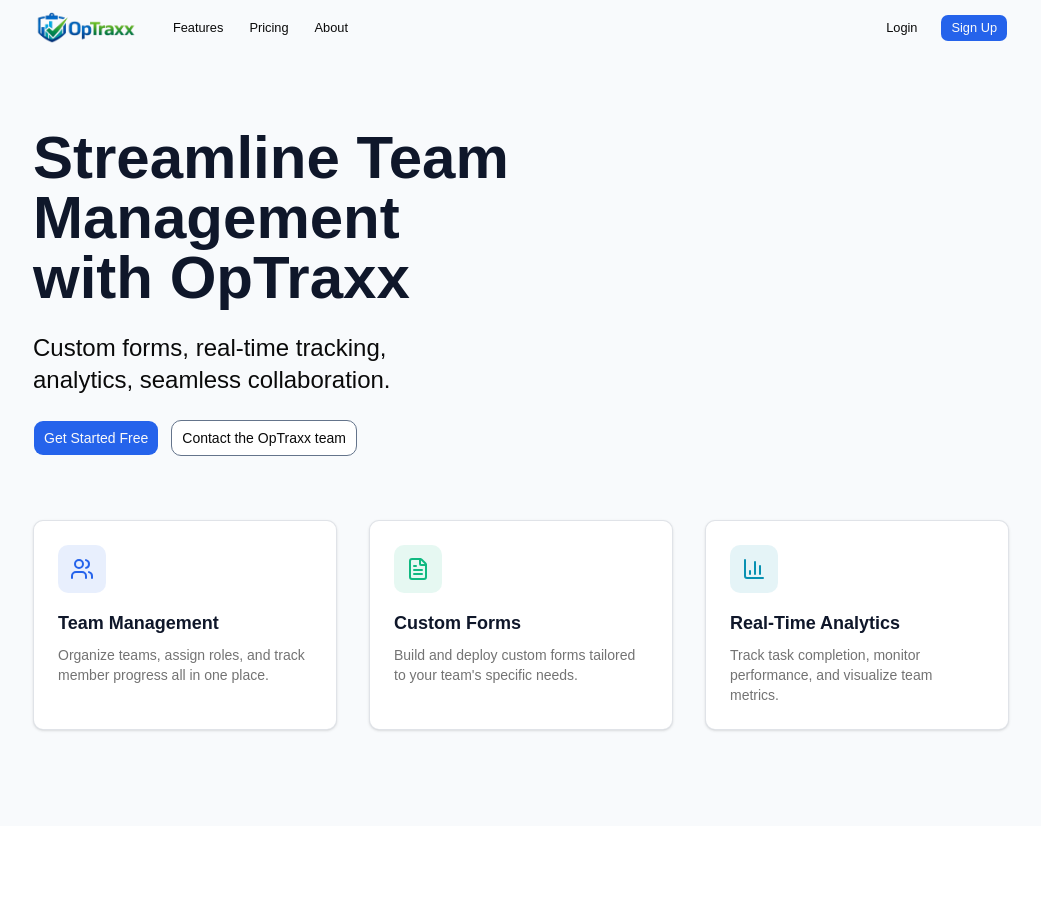
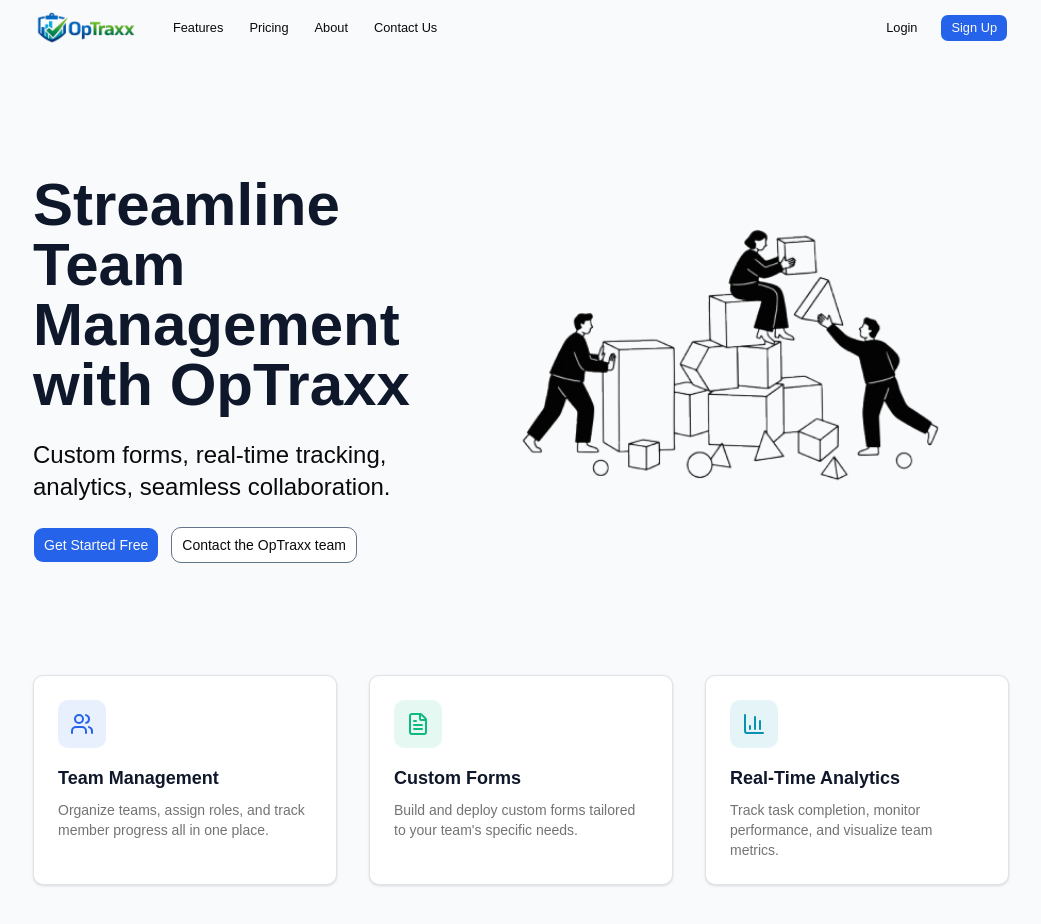
Before and after one commit to zach15james/OpTraxx-public, a React (Vite) app: page / in a window 1280 px wide. Shown: the top 924 px of the page, without its empty margins (119-1160 px from the left). Before the commit the page ends 826 px from the top, so only its background shows below. Built offline with nearby package versions, Linux system fonts and the light colour scheme.

Commit message:
add publix layout with update header navigation

```diff
--- a/src/App.jsx
+++ b/src/App.jsx
@@ -1,5 +1,6 @@
 import { BrowserRouter, Routes, Route } from 'react-router-dom'
 import MainLayout from './layouts/MainLayout'
+import PublicLayout from './layouts/PublicLayout'
 import Landing from './pages/Landing'
 import Login from './pages/Login'
 import Signup from './pages/Signup'
@@ -8,24 +9,30 @@
 import Forms from './pages/Forms'
 import Pricing from './pages/Pricing'
 import About from './pages/About'
+import Contact from './pages/Contact'
 
 function App() {
   return (
     <BrowserRouter>
       <Routes>
-        {/* Public routes */}
-        <Route path="/" element={<Landing />} />
+        {/* Public routes with shared header */}
+        <Route element={<PublicLayout />}>
+          <Route path="/" element={<Landing />} />
+          <Route path="/pricing" element={<Pricing />} />
+          <Route path="/about" element={<About />} />
+          <Route path="/contact" element={<Contact />} />
+        </Route>
+
+        {/* Standalone public routes (no header) */}
         <Route path="/login" element={<Login />} />
         <Route path="/signup" element={<Signup />} />
-        <Route path="/pricing" element={<Pricing />} />
-        <Route path="/about" element={<About />} />
 
         {/* Protected routes with MainLayout */}
         <Route element={<MainLayout />}>
           <Route path="/dashboard/:teamId" element={<Dashboard />} />
           <Route path="/team/:teamId" element={<Team />} />
           <Route path="/forms" element={<Forms />} />
-          </Route>
+        </Route>
       </Routes>
     </BrowserRouter>
   )
--- a/src/components/header.jsx
+++ b/src/components/header.jsx
@@ -9,6 +9,7 @@
     { name: 'Features', href: '#features' },
     { name: 'Pricing', href: '/pricing' },
     { name: 'About', href: '/about' },
+    { name: 'Contact Us', href: '/contact' },
 ]
 
 export const HeroHeader = () => {
@@ -20,7 +21,7 @@
             setIsScrolled(window.scrollY > 50)
         }
         window.addEventListener('scroll', handleScroll)
-        return () => window.removeEventListener('scroll', handleScroll);
+        return () => window.removeEventListener('scroll', handleScroll)
     }, [])
     return (
         <header>
@@ -78,28 +79,15 @@
                                     ))}
                                 </ul>
                             </div>
-                            <div
-                                className="flex w-full flex-col space-y-3 sm:flex-row sm:gap-3 sm:space-y-0 md:w-fit">
-                                                <Button
-                                    asChild
-                                    variant="ghost"
-                                    size="sm"
-                                    className={cn(isScrolled && 'lg:hidden')}>
+                            <div className="flex w-full flex-col space-y-3 sm:flex-row sm:gap-3 sm:space-y-0 md:w-fit">
+                                <Button asChild variant="ghost" size="sm">
                                     <Link to="/login">
                                         <span>Login</span>
                                     </Link>
                                 </Button>
-                                <Button asChild size="sm" className={cn(isScrolled && 'lg:hidden', 'bg-[#2563eb] hover:bg-[#2563eb]/90')}>
+                                <Button asChild size="sm" className="bg-[#2563eb] hover:bg-[#2563eb]/90">
                                     <Link to="/signup">
                                         <span>Sign Up</span>
-                                    </Link>
-                                </Button>
-                                <Button
-                                    asChild
-                                    size="sm"
-                                    className={cn(isScrolled ? 'lg:inline-flex' : 'hidden', 'bg-[#2563eb] hover:bg-[#2563eb]/90')}>
-                                    <Link to="/signup">
-                                        <span>Get Started</span>
                                     </Link>
                                 </Button>
                             </div>
--- a/src/components/hero-section-three.jsx
+++ b/src/components/hero-section-three.jsx
@@ -1,22 +1,22 @@
 import React from 'react'
 import { Link } from 'react-router-dom'
 import { Button } from '@/components/ui/button'
-import { HeroHeader } from './header'
 import { UsersIcon, FileTextIcon, BarChart3Icon } from 'lucide-react'
+import landingImage from '@/assets/Landing-Page-Image.png'
 
 export default function HeroSection() {
     return (
         <>
-            <HeroHeader />
             <main className="bg-[#F8FAFC] overflow-hidden min-h-screen">
                 <section>
                     <div className="relative py-24">
                         <div className="mx-auto max-w-5xl px-6">
+                            <div className="grid items-center gap-4 lg:grid-cols-[3fr_4fr]">
                             <div>
-                                <h1 className="mt-8 max-w-2xl text-balance text-5xl font-bold lg:text-6xl text-[#0F172A]">
+                                <h1 className="mt-8 text-balance text-5xl font-bold lg:text-6xl text-[#0F172A]">
                                     Streamline Team Management with OpTraxx
                                 </h1>
-                                <p className="text-foreground my-6 max-w-2xl text-balance text-2xl">
+                                <p className="text-foreground my-6 text-balance text-2xl">
                                     Custom forms, real-time tracking, analytics, seamless collaboration.
                                 </p>
 
@@ -27,12 +27,19 @@
                                         </Link>
                                     </Button>
                                     <Button asChild size="lg" variant="outline" className="border-[#64748B]">
-                                        <Link to="#demo">
+                                        <Link to="/contact">
                                             <span className="text-nowrap">Contact the OpTraxx team</span>
                                         </Link>
                                     </Button>
                                 </div>
                             </div>
+                            <div className="flex items-center justify-center">
+                                <img
+                                    src={landingImage}
+                                    alt="OpTraxx dashboard preview"
+                                    className="w-full" />
+                            </div>
+                        </div>
 
                             {/* Features Grid */}
                             <div className="mt-16 grid gap-8 md:grid-cols-3">
--- a/src/components/login-one.jsx
+++ b/src/components/login-one.jsx
@@ -13,9 +13,7 @@
             <form action="" className="max-w-92 m-auto h-fit w-full">
                 <div className="p-6">
                     <div>
-                        <Link to="/" aria-label="go home">
-                            <Logo className="h-8" />
-                        </Link>
+                        <Logo className="h-8" />
                         <h1 className="mt-6 text-balance text-xl font-semibold">
                             <span className="text-muted-foreground">Welcome back to OpTraxx!</span> Sign in to continue
                         </h1>
--- a/src/components/pricing-section-two.jsx
+++ b/src/components/pricing-section-two.jsx
@@ -6,10 +6,7 @@
 
 export default function PricingSectionTwo() {
     return (
-        <div className="bg-[#F8FAFC] relative py-16 md:py-32">
-            <Button asChild size="default" className="absolute top-4 left-4 bg-[#2563eb] hover:bg-[#2563eb]/90 text-white">
-                <Link to="/">← Back to landing page</Link>
-            </Button>
+        <div className="bg-[#F8FAFC] py-16 md:py-32">
             <div className="mx-auto max-w-5xl px-6">
                 <div className="mx-auto max-w-2xl text-center">
                     <div className="flex justify-center mb-6">
--- a/src/components/sign-up-one.jsx
+++ b/src/components/sign-up-one.jsx
@@ -13,9 +13,7 @@
             <form action="" className="max-w-92 m-auto h-fit w-full">
                 <div className="p-6">
                     <div>
-                        <Link to="/" aria-label="go home">
-                            <Logo className="h-8" />
-                        </Link>
+                        <Logo className="h-8" />
                         <h1 className="mt-6 text-balance text-xl font-semibold">
                             <span className="text-muted-foreground">Welcome to OpTraxx!</span> Create an Account to Get Started
                         </h1>
--- /dev/null
+++ b/src/layouts/PublicLayout.jsx
@@ -0,0 +1,11 @@
+import { Outlet } from 'react-router-dom'
+import { HeroHeader } from '@/components/header'
+
+export default function PublicLayout() {
+    return (
+        <>
+            <HeroHeader />
+            <Outlet />
+        </>
+    )
+}
--- a/src/pages/About.jsx
+++ b/src/pages/About.jsx
@@ -1,14 +1,9 @@
-import { Button } from '@/components/ui/button'
-import { Link } from 'react-router-dom'
 import ContentFour from '@/components/content-four'
 import TeamSectionTwo from '@/components/team-section-two'
 
 function About() {
     return (
-        <div className="relative">
-            <Button asChild size="default" className="absolute top-4 left-4 z-10 bg-[#2563eb] hover:bg-[#2563eb]/90 text-white">
-                <Link to="/">← Back to landing page</Link>
-            </Button>
+        <div>
             <ContentFour />
             <TeamSectionTwo />
         </div>
--- a/src/pages/Contact.jsx
+++ b/src/pages/Contact.jsx
@@ -0,0 +1,5 @@
+function Contact() {
+    return <div>Contact</div>
+}
+
+export default Contact
```
Also changed, not shown: src/assets/Landing-Page-Image.png (added).
